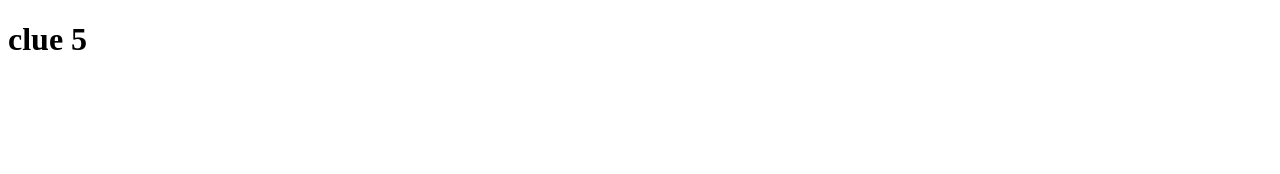
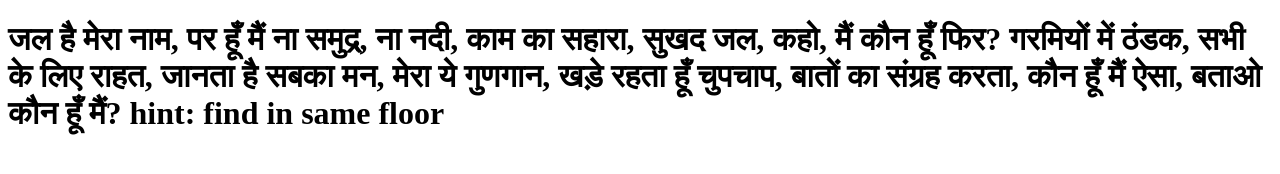
Before and after one commit to swayam4751s/clue5, a plain HTML site: page index.html in a window 1280 px wide. Drawn offline with Linux system fonts and the light colour scheme.

Commit message:
Update index.html

```diff
--- a/index.html
+++ b/index.html
@@ -6,6 +6,11 @@
     <title>Document</title>
 </head>
 <body>
-    <h1> clue 5 </h1>
+    <h1> जल है मेरा नाम, पर हूँ मैं ना समुद्र, ना नदी,
+काम का सहारा, सुखद जल, कहो, मैं कौन हूँ फिर?
+गरमियों में ठंडक, सभी के लिए राहत,
+जानता है सबका मन, मेरा ये गुणगान,
+खड़े रहता हूँ चुपचाप, बातों का संग्रह करता,
+कौन हूँ मैं ऐसा, बताओ कौन हूँ मैं?   hint: find in same floor </h1>
 </body>
 </html>
```
